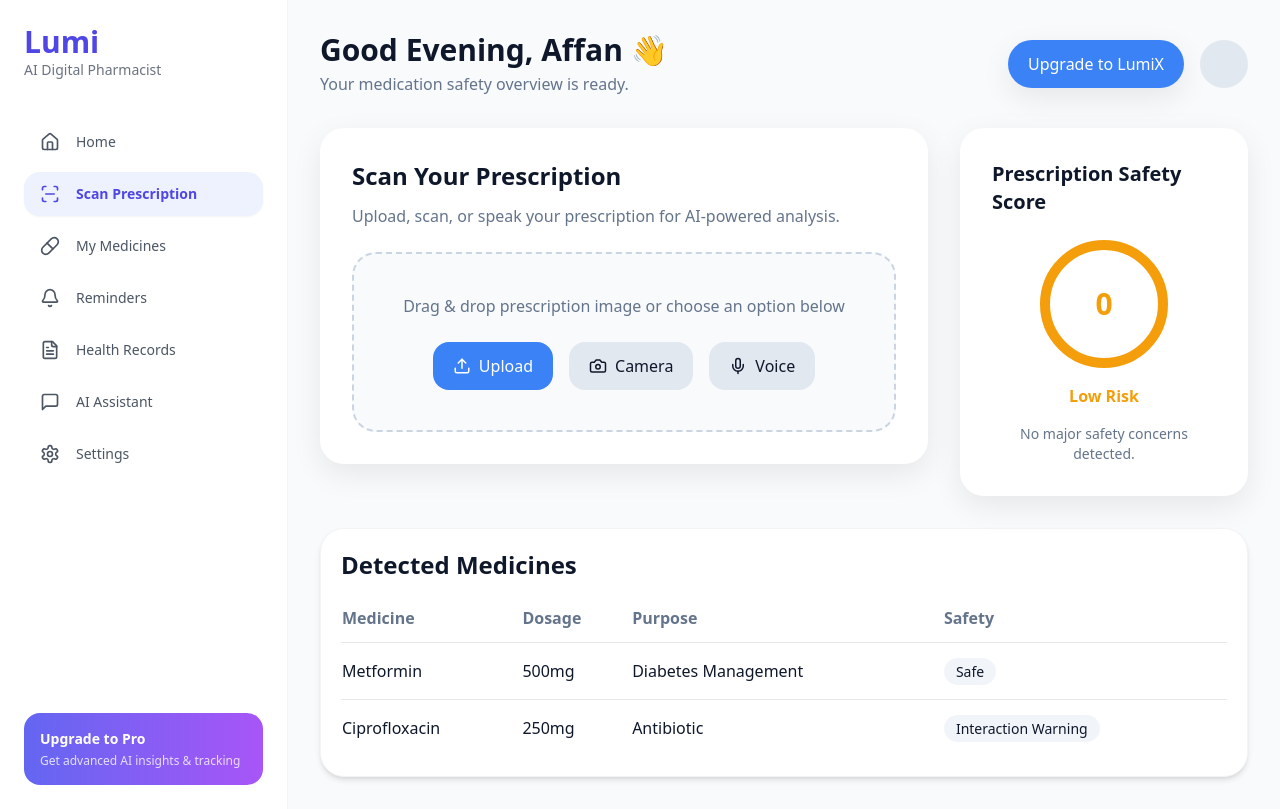
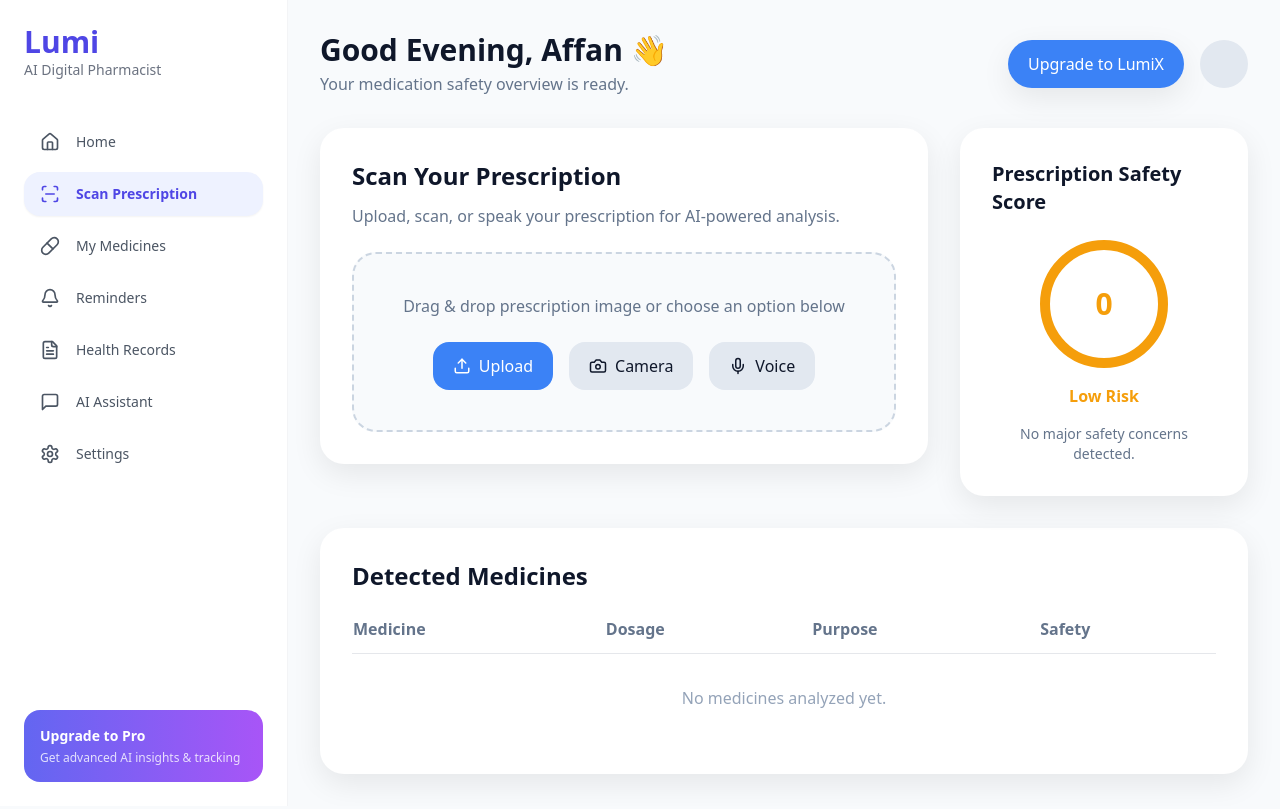
Before and after one commit to rxaliaffan/Lumi-AI, a Next.js app: page / in a window 1280 px wide. Built offline with nearby package versions, Linux system fonts and the light colour scheme.

Commit message:
Refactor MedicinesTable to accept medicines prop
Refactored MedicinesTable component to accept medicines as a prop and added conditional rendering for analysis results.

```diff
--- a/components/MedicinesTable.js
+++ b/components/MedicinesTable.js
@@ -1,21 +1,6 @@
-const medicines = [
-  {
-    name: 'Metformin',
-    dosage: '500mg',
-    purpose: 'Diabetes Management',
-    safety: 'Safe',
-  },
-  {
-    name: 'Ciprofloxacin',
-    dosage: '250mg',
-    purpose: 'Antibiotic',
-    safety: 'Interaction Warning',
-  },
-];
-
-export default function MedicinesTable() {
+export default function MedicinesTable({ medicines }) {
   return (
-    <div className="card">
+    <div className="bg-white rounded-2xl shadow-soft p-8">
       <h3 className="text-2xl font-semibold mb-6">Detected Medicines</h3>
 
       <div className="overflow-x-auto">
@@ -28,20 +13,27 @@ export default function MedicinesTable() {
               <th className="pb-3">Safety</th>
             </tr>
           </thead>
-
           <tbody>
-            {medicines.map((med, idx) => (
+            {medicines.length > 0 ? (
+              medicines.map((med, idx) => (
                 <tr key={idx} className="border-b last:border-none">
                   <td className="py-4 font-medium">{med.name}</td>
                   <td>{med.dosage}</td>
-                <td>{med.purpose}</td>
+                  <td>{med.purpose || 'Pending AI analysis'}</td>
                   <td>
                     <span className="text-sm px-3 py-1 rounded-full bg-slate-100">
-                    {med.safety}
+                      {med.safety || 'Analyzing'}
                     </span>
                   </td>
                 </tr>
-            ))}
+              ))
+            ) : (
+              <tr>
+                <td colSpan="4" className="py-8 text-center text-slate-400">
+                  No medicines analyzed yet.
+                </td>
+              </tr>
+            )}
           </tbody>
         </table>
       </div>
```
Lines whose indentation alone changed are shown as unchanged.
